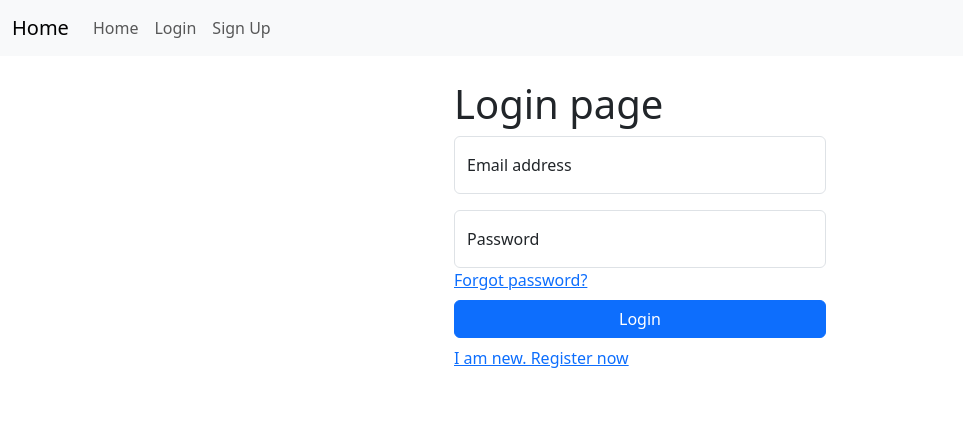
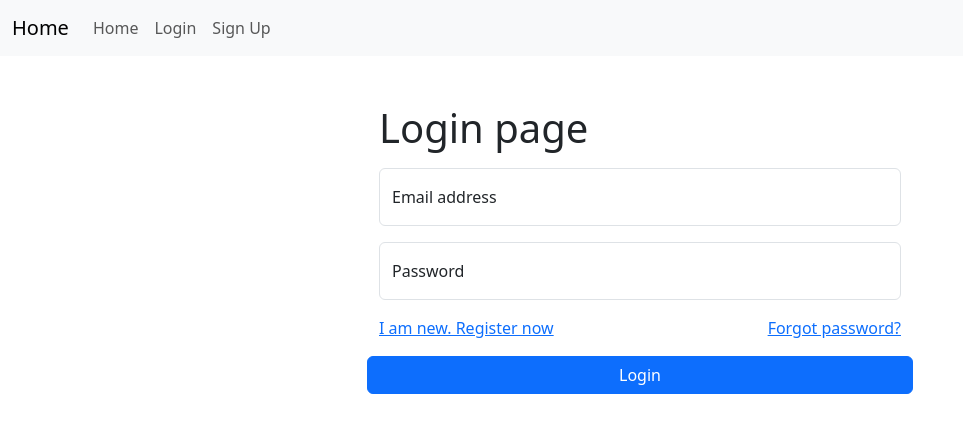
Before and after one commit to sharonlhs/login-register, a Vue app: page /login in a window 1280 px wide. Shown: the top 432 px of the page, without its empty margins (0-963 px from the left). Built offline with nearby package versions, Linux system fonts and the light colour scheme.

Commit message:
update: login-page w/ bootstrap v1.5

```diff
--- a/src/App.vue
+++ b/src/App.vue
@@ -16,6 +16,6 @@ export default {
 }
 </script>
 
-<style lang="scss">
+<!-- <style lang="scss">
 @import "src/assets/styles.scss";
-</style>
+</style> -->
--- a/src/assets/styles.scss
+++ /dev/null
@@ -1,11 +0,0 @@
-body {
-  display: block;
-  align-items: center;
-  justify-content: center;
-}
-.wrapper {
-  margin: auto;
-  max-width: 420px;
-  border-radius: 5px;
-  padding: 1.5rem;
-}
--- a/src/components/LoginPage.vue
+++ b/src/components/LoginPage.vue
@@ -1,19 +1,25 @@
 <template>
-  <div class="wrapper">
-    <h1>Login page</h1>
-    <form>
+  <div class="container mb-3 p-5">
+    <form class="mx-auto col-10 col-md-8 col-lg-6" autocomplete="off">
+      <h1 class="mb-3">Login page</h1>
       <div class="form-floating mb-3">
         <input type="email" class="form-control" id="floatingInput" placeholder="name@example.com">
         <label for="floatingInput">Email address</label>
       </div>
-      <div class="form-floating">
+      <div class="form-floating mb-3">
         <input type="password" class="form-control" id="floatingPassword" placeholder="Password">
         <label for="floatingPassword">Password</label>
       </div>
-      <div class="d-grid gap-2">
-      <RouterLink class="link-primary float-end" to="/forgot-password">Forgot password?</RouterLink>
-      <button type="button" class="btn btn-primary">Login</button>
-      <RouterLink class="link-primary" to="/signup">I am new. Register now</RouterLink>
+      <div class="row align-items-start">
+        <div class="col">
+          <RouterLink class="link-primary" to="/signup">I am new. Register now</RouterLink>
+        </div>
+        <div class="col">
+          <RouterLink class="link-primary float-end" to="/forgot-password">Forgot password?</RouterLink>
+        </div>
+
+      <button type="button" class="mt-3 col-12 btn btn-primary">Login</button>
+
       </div>
     </form>
 
```
